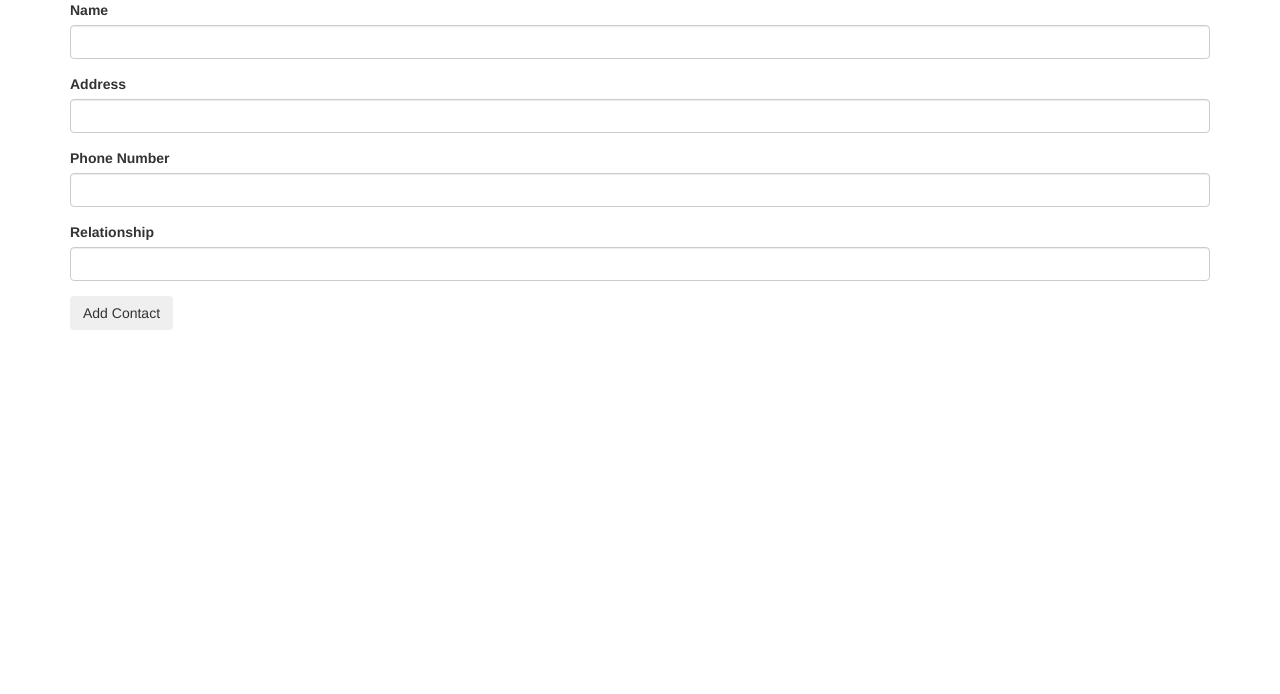
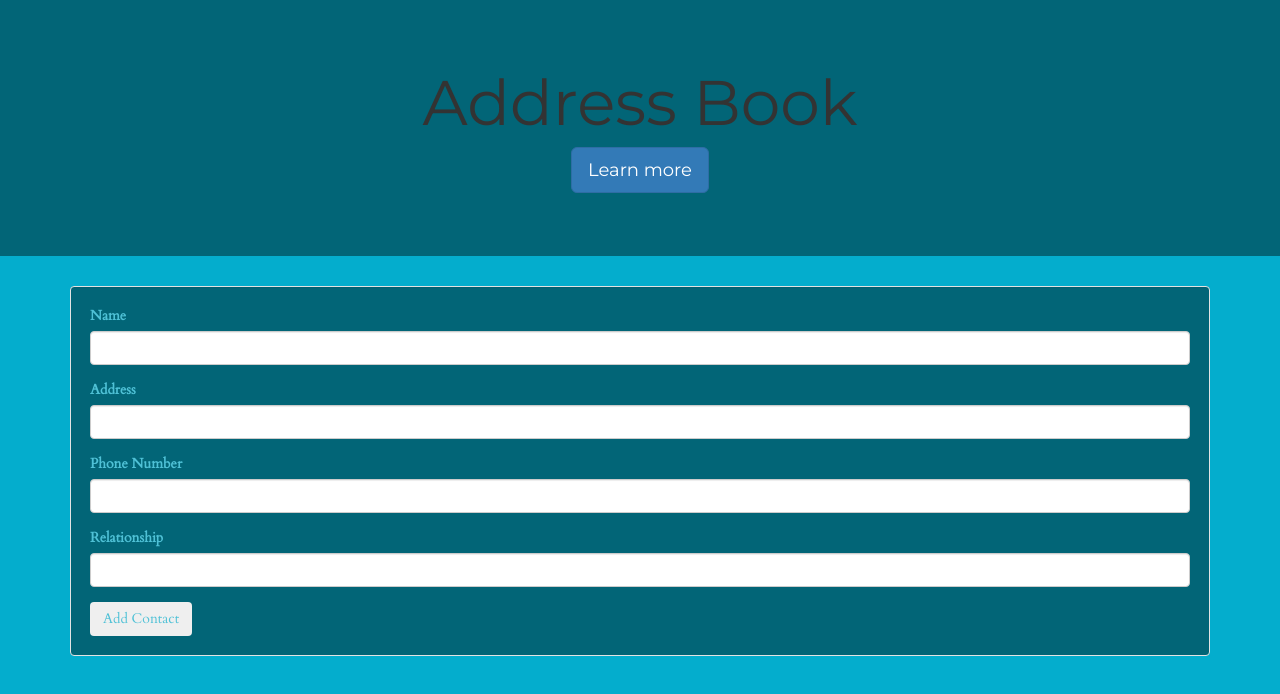
Before and after one commit to Erikzaksf/contacts, a plain HTML site: page index.html in a window 1280 px wide. Drawn offline with Linux system fonts and the light colour scheme.

Commit message:
styled backgrounds with css.

```diff
--- a/css/styles.css
+++ b/css/styles.css
@@ -1,3 +1,22 @@
+@import url('https://fonts.googleapis.com/css?family=Cardo');
+@import url('https://fonts.googleapis.com/css?family=Montserrat');
+
 #entry {
   width: 30%;
 }
+
+.well{
+  color: #4FC1D6;
+  background-color: #026577;
+}
+body{
+  background-color: #04ADCD;
+  font-family: 'Cardo', serif;
+}
+.jumbotron{
+  text-align: center;
+  background-color: #026577;
+  font-family: 'Montserrat', sans-serif;
+
+
+}
--- a/index.html
+++ b/index.html
@@ -9,9 +9,13 @@
     <title>Address Book</title>
   </head>
   <body>
+    <div class="jumbotron">
+      <h1>Address Book</h1>
+      <p><a class="btn btn-primary btn-lg" href="#" role="button">Learn more</a></p>
+    </div>
     <div class="container">
       <div>
-        <form id="formOne">
+        <form id="formOne" class="well">
           <div class="form-group">
             <label for="name">Name</label>
             <input id="name" class="form-control" type="text">
@@ -31,9 +35,7 @@
           <button type="submit" class="btn">Add Contact</button>
         </form>
       </div>
-      <div id="entry">
-        <span class="contact"></span>
-      </div>
+      <span id="entry" class="contact"></span>
     </div>
   </body>
 </html>
```
